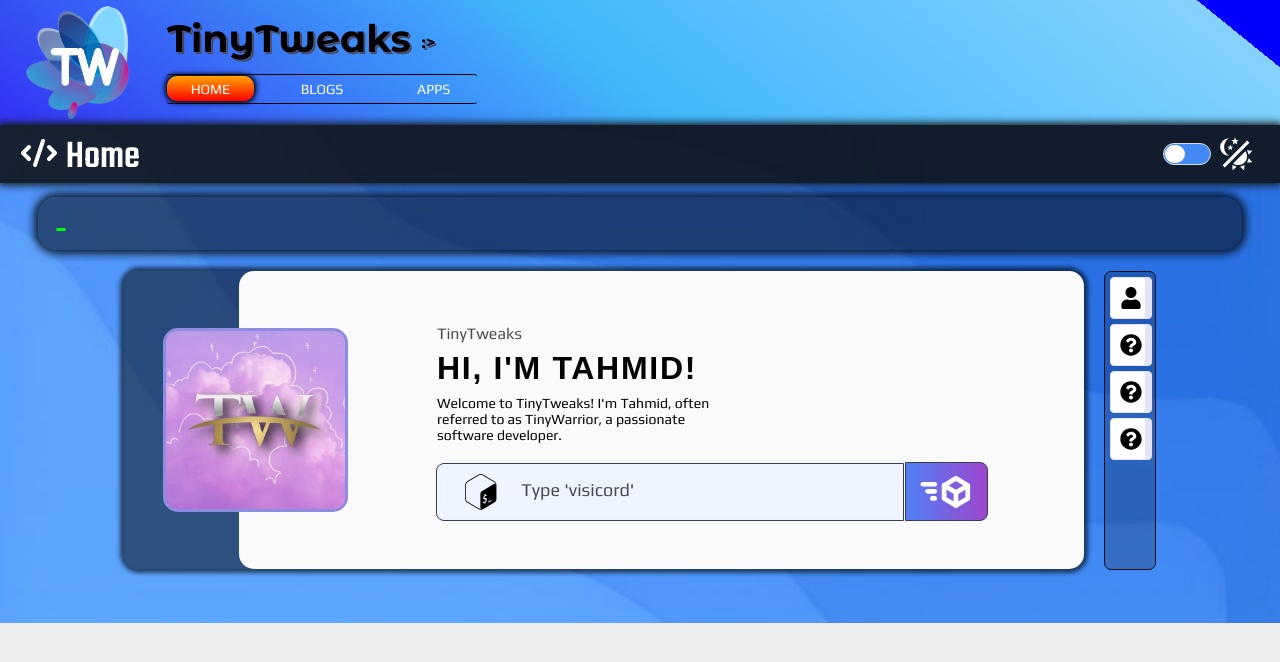
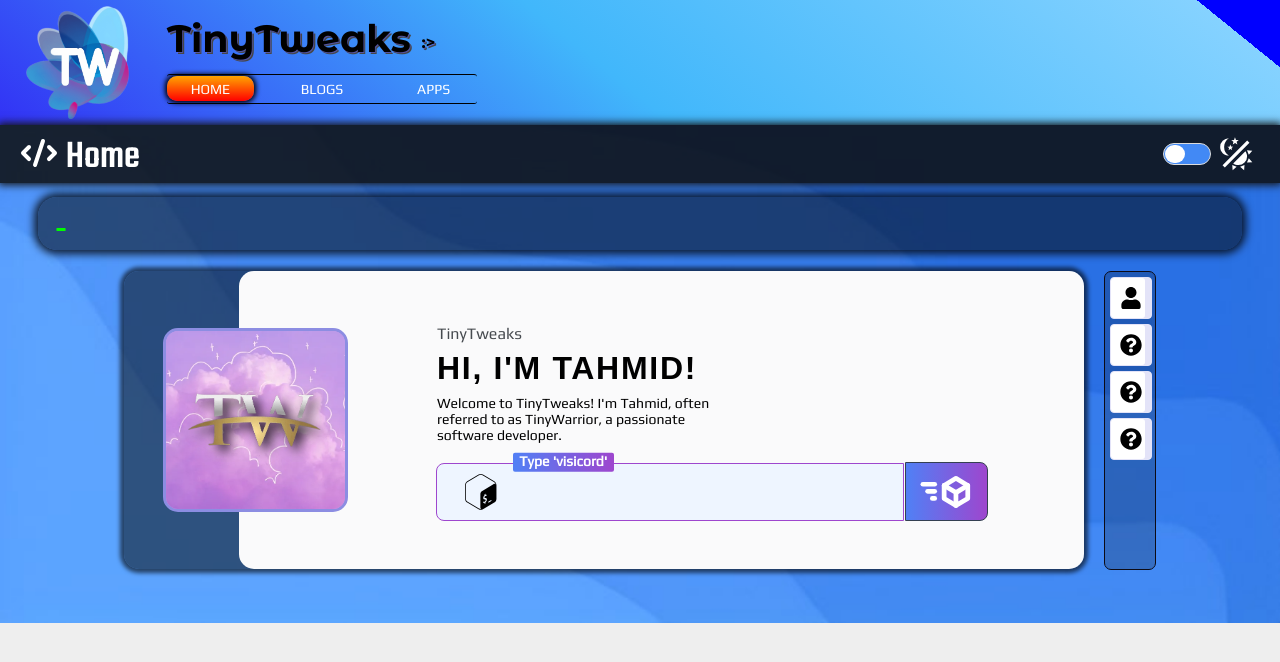
Before and after one commit to RealTinyWarrior/TinyTweaks, a Next.js app: page / in a window 1280 px wide. Shown: the top 662 px of the page. Built offline with nearby package versions, Linux system fonts and the light colour scheme; no server answers; a web font is replaced by a local one.

Commit message:
Removed 'requied' from "HomeInput"

```diff
--- a/components/HomeInput.tsx
+++ b/components/HomeInput.tsx
@@ -12,16 +12,13 @@ const TextComponent = dynamic(() => import("@components/HomeInputText.tsx"), { s
 const HomeInput = ({ ui }: { ui: "small" | "large" }) => {
     const [value, setValue] = useState("");
 
-    const getRandomCmd = () =>
-        setInitialCmd("'" + command[Math.round(Math.random() * (command.length - 1))] + "'");
-    const [initialCmd, setInitialCmd] = useState(
-        "'" + command[Math.round(Math.random() * (command.length - 1))] + "'"
-    );
+    const getRandomCmd = () => setInitialCmd("'" + command[Math.round(Math.random() * (command.length - 1))] + "'");
+    const [initialCmd, setInitialCmd] = useState("'" + command[Math.round(Math.random() * (command.length - 1))] + "'");
 
     return (
         <div id={style[`home_in${ui === "small" ? "1" : "2"}`]}>
             <div>
-                <input onChange={(e) => setValue(e.target.value)} value={value} type="text" required />
+                <input onChange={(e) => setValue(e.target.value)} value={value} type="text" />
 
                 <span>
                     &nbsp;&nbsp;Type <TextComponent text={initialCmd} />
```
